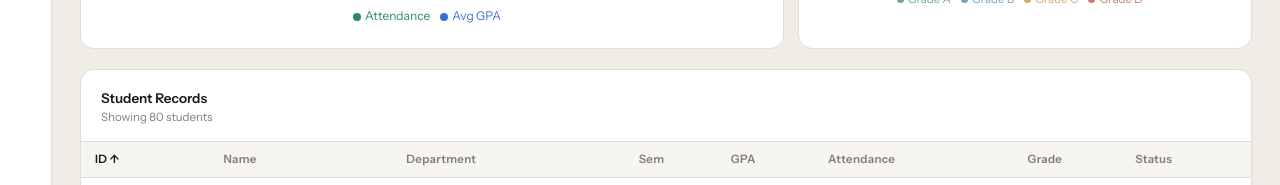
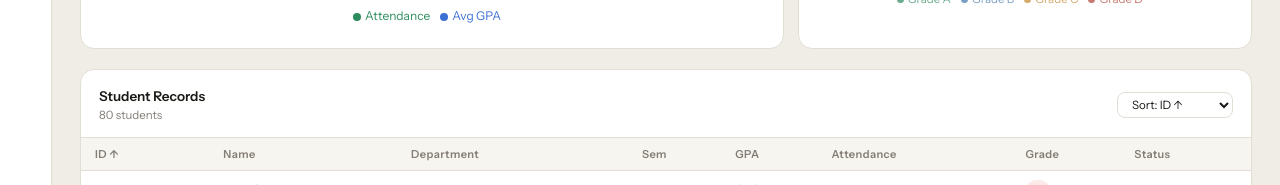
Before and after one commit to SamruddhiKharawade/Responsive-Data-Dashboard, a React (Vite) app: page / in a window 1280 px wide. Shown: the part 615-800 px from the top of the page. Built offline with nearby package versions, Linux system fonts and the light colour scheme.

Commit message:
feat: StudentTable with sort, pagination, att bar, grade tag — updated palette

```diff
--- a/src/components/StudentTable.jsx
+++ b/src/components/StudentTable.jsx
@@ -3,37 +3,39 @@ import { useState } from 'react'
 const PER_PAGE = 8
 
 function GradeTag({ grade }) {
-  const map = {
-    A: { bg: '#e8f5ee', color: '#1e7a4e' },
-    B: { bg: '#eef2fb', color: '#2a56a4' },
-    C: { bg: '#fdf3e3', color: '#9a5e0a' },
-    D: { bg: '#fdf0ee', color: '#a83228' },
-  }
-  const s = map[grade] || map.D
   return (
-    <span style={{
-      display: 'inline-flex', padding: '2px 9px', borderRadius: 20,
-      fontSize: 11.5, fontWeight: 600, background: s.bg, color: s.color,
-    }}>{grade}</span>
+    <span className={`grade-tag g${grade}`}>{grade}</span>
   )
 }
 
 function AttBar({ value }) {
-  const color = value >= 75 ? '#2d8c5e' : '#c0392b'
+  const color = value >= 75 ? '#3a7d5c' : '#b03a2a'
   return (
-    <div style={{ display: 'flex', alignItems: 'center', gap: 8 }}>
-      <div style={{ width: 56, height: 4, background: '#eeece8', borderRadius: 4, overflow: 'hidden' }}>
+    <div style={{ display: 'flex', alignItems: 'center', gap: 7 }}>
+      <div style={{ width: 52, height: 4, background: '#eeece8', borderRadius: 4, overflow: 'hidden' }}>
         <div style={{ width: `${value}%`, height: '100%', background: color, borderRadius: 4 }}/>
       </div>
-      <span style={{ fontSize: 12, color: 'var(--muted)' }}>{value}%</span>
+      <span style={{ fontSize: 11.5, color: 'var(--muted)' }}>{value}%</span>
     </div>
+  )
+}
+
+function PageBtn({ label, onClick, active, disabled }) {
+  return (
+    <button
+      className={`pg-btn ${active ? 'pa' : ''}`}
+      onClick={onClick}
+      disabled={disabled}
+    >
+      {label}
+    </button>
   )
 }
 
 export default function StudentTable({ data }) {
   const [sortKey, setSortKey] = useState('id')
   const [sortDir, setSortDir] = useState('asc')
-  const [page, setPage]       = useState(1)
+  const [page,    setPage]    = useState(1)
 
   const handleSort = key => {
     if (sortKey === key) setSortDir(d => d === 'asc' ? 'desc' : 'asc')
@@ -51,69 +53,68 @@ export default function StudentTable({ data }) {
   const safePage   = Math.min(page, totalPages)
   const paged      = sorted.slice((safePage - 1) * PER_PAGE, safePage * PER_PAGE)
 
-  const Th = ({ k, label }) => {
-    const active = sortKey === k
-    return (
-      <th
-        onClick={() => handleSort(k)}
-        style={{
-          textAlign: 'left', padding: '9px 14px', fontSize: 11.5, fontWeight: 600,
-          color: active ? 'var(--text)' : 'var(--muted)', letterSpacing: '0.3px',
-          cursor: 'pointer', whiteSpace: 'nowrap', userSelect: 'none',
-          background: 'var(--surface)', borderBottom: '1px solid var(--border)',
-        }}
-      >
-        {label} {active ? (sortDir === 'asc' ? '↑' : '↓') : ''}
-      </th>
-    )
-  }
+  const Th = ({ k, label }) => (
+    <th onClick={() => handleSort(k)}>
+      {label}{sortKey === k ? (sortDir === 'asc' ? ' ↑' : ' ↓') : ''}
+    </th>
+  )
 
   return (
-    <div className="card" style={{ padding: 0 }}>
-      {/* header */}
-      <div style={{
-        padding: '18px 20px 14px', display: 'flex', alignItems: 'center',
-        justifyContent: 'space-between', borderBottom: '1px solid var(--border)',
-      }}>
+    <div className="table-card">
+      <div className="tbl-hdr">
         <div>
           <div className="card-title">Student Records</div>
-          <div className="card-sub">Showing {data.length} student{data.length !== 1 ? 's' : ''}</div>
+          <div className="card-sub">{data.length} students</div>
         </div>
+        <select
+          onChange={e => {
+            const [k, d] = e.target.value.split('-')
+            setSortKey(k); setSortDir(d); setPage(1)
+          }}
+          style={{
+            padding: '4px 10px', borderRadius: 8,
+            border: '1px solid var(--border)',
+            background: 'var(--white)',
+            fontFamily: 'var(--font)', fontSize: 11.5,
+            color: 'var(--text)', outline: 'none', cursor: 'pointer',
+          }}
+        >
+          <option value="id-asc">Sort: ID ↑</option>
+          <option value="name-asc">Name A–Z</option>
+          <option value="gpa-desc">GPA ↓</option>
+          <option value="att-desc">Attendance ↓</option>
+        </select>
       </div>
 
-      {/* table */}
       <div style={{ overflowX: 'auto' }}>
-        <table style={{ width: '100%', borderCollapse: 'collapse' }}>
+        <table>
           <thead>
             <tr>
-              <Th k="id"         label="ID"         />
-              <Th k="name"       label="Name"       />
-              <Th k="dept"       label="Department" />
-              <Th k="sem"        label="Sem"        />
-              <Th k="gpa"        label="GPA"        />
-              <Th k="att"        label="Attendance" />
-              <Th k="grade"      label="Grade"      />
-              <Th k="status"     label="Status"     />
+              <Th k="id"     label="ID"         />
+              <Th k="name"   label="Name"       />
+              <Th k="dept"   label="Department" />
+              <Th k="sem"    label="Sem"        />
+              <Th k="gpa"    label="GPA"        />
+              <Th k="att"    label="Attendance" />
+              <Th k="grade"  label="Grade"      />
+              <Th k="status" label="Status"     />
             </tr>
           </thead>
           <tbody>
             {paged.map(s => (
-              <tr key={s.id} style={{ borderBottom: '1px solid var(--border)' }}
-                onMouseEnter={e => e.currentTarget.style.background = '#faf9f7'}
-                onMouseLeave={e => e.currentTarget.style.background = 'transparent'}
-              >
-                <td style={{ padding: '10px 14px', fontSize: 12, color: 'var(--muted)' }}>{s.id}</td>
-                <td style={{ padding: '10px 14px', fontWeight: 500 }}>{s.name}</td>
-                <td style={{ padding: '10px 14px', fontSize: 12.5, color: 'var(--muted)' }}>{s.dept}</td>
-                <td style={{ padding: '10px 14px', textAlign: 'center' }}>{s.sem}</td>
-                <td style={{ padding: '10px 14px', fontWeight: 600, fontSize: 13.5 }}>{s.gpa.toFixed(2)}</td>
-                <td style={{ padding: '10px 14px' }}><AttBar value={s.att}/></td>
-                <td style={{ padding: '10px 14px' }}><GradeTag grade={s.grade}/></td>
-                <td style={{ padding: '10px 14px' }}>
-                  <div style={{ display: 'flex', alignItems: 'center', gap: 5, fontSize: 12.5 }}>
+              <tr key={s.id}>
+                <td style={{ color: 'var(--muted)', fontSize: 11.5 }}>{s.id}</td>
+                <td style={{ fontWeight: 500 }}>{s.name}</td>
+                <td style={{ color: 'var(--muted)', fontSize: 12 }}>{s.dept}</td>
+                <td style={{ textAlign: 'center' }}>{s.sem}</td>
+                <td style={{ fontWeight: 600 }}>{s.gpa.toFixed(2)}</td>
+                <td><AttBar value={s.att}/></td>
+                <td><GradeTag grade={s.grade}/></td>
+                <td>
+                  <div style={{ display: 'flex', alignItems: 'center', gap: 5, fontSize: 12 }}>
                     <div style={{
                       width: 6, height: 6, borderRadius: '50%',
-                      background: s.status === 'Active' ? '#2d8c5e' : '#b0aca4',
+                      background: s.status === 'Active' ? '#3a7d5c' : '#b5b0a8',
                     }}/>
                     <span style={{ color: s.status === 'Active' ? 'var(--green)' : 'var(--muted)' }}>
                       {s.status}
@@ -126,38 +127,18 @@ export default function StudentTable({ data }) {
         </table>
       </div>
 
-      {/* pagination */}
-      <div style={{
-        display: 'flex', alignItems: 'center', justifyContent: 'space-between',
-        padding: '12px 16px', borderTop: '1px solid var(--border)',
-      }}>
-        <span style={{ fontSize: 12, color: 'var(--muted)' }}>
+      <div className="pg">
+        <span style={{ fontSize: 11.5, color: 'var(--muted)' }}>
           Page {safePage} of {totalPages}
         </span>
         <div style={{ display: 'flex', gap: 4 }}>
-          <PageBtn label="←" onClick={() => setPage(p => Math.max(1, p-1))} disabled={safePage === 1}/>
+          <PageBtn label="←" onClick={() => setPage(p => Math.max(1, p - 1))} disabled={safePage === 1}/>
           {Array.from({ length: Math.min(totalPages, 5) }, (_, i) => i + 1).map(p => (
             <PageBtn key={p} label={p} onClick={() => setPage(p)} active={p === safePage}/>
           ))}
-          <PageBtn label="→" onClick={() => setPage(p => Math.min(totalPages, p+1))} disabled={safePage === totalPages}/>
+          <PageBtn label="→" onClick={() => setPage(p => Math.min(totalPages, p + 1))} disabled={safePage === totalPages}/>
         </div>
       </div>
     </div>
   )
 }
-
-function PageBtn({ label, onClick, active, disabled }) {
-  return (
-    <button
-      onClick={onClick}
-      disabled={disabled}
-      style={{
-        padding: '4px 10px', borderRadius: 7, fontSize: 12, cursor: disabled ? 'not-allowed' : 'pointer',
-        fontFamily: 'var(--font)', border: '1px solid var(--border)',
-        background: active ? 'var(--text)' : 'var(--white)',
-        color: active ? 'white' : disabled ? 'var(--muted2)' : 'var(--muted)',
-        opacity: disabled ? 0.4 : 1,
-      }}
-    >{label}</button>
-  )
-}
```
